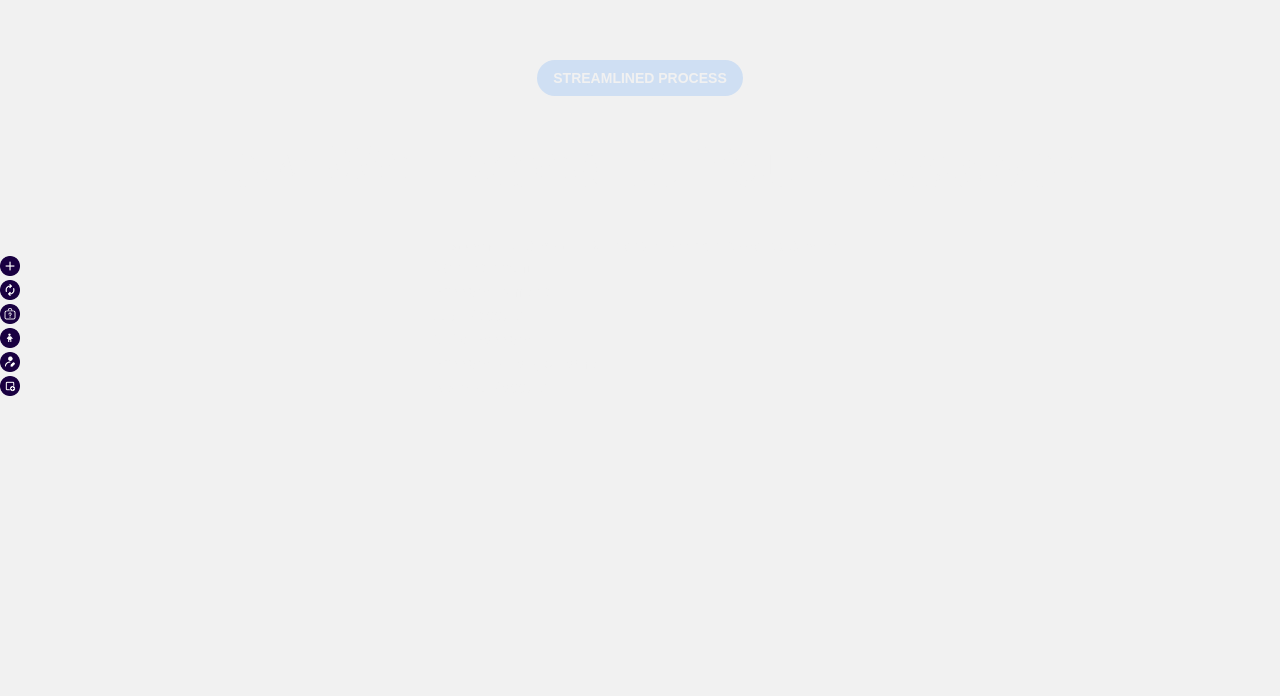
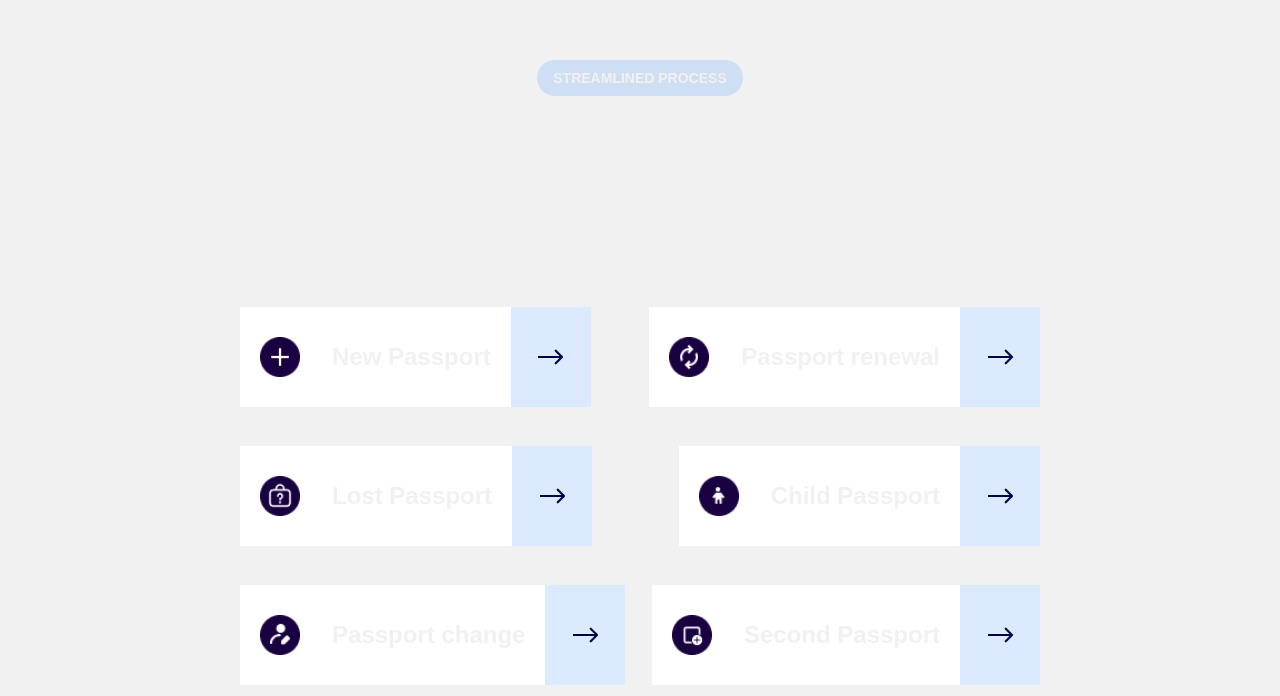
Before and after one commit to Demilade01/travel-docs, a Next.js app: page / in a window 1280 px wide. Shown: the part 2189-2885 px from the top of the page. Before the commit the page ends 2589 px from the top, so only its background shows below. Built offline with nearby package versions, Linux system fonts and the light colour scheme.

Commit message:
finish mplementing cards

```diff
--- a/app/globals.css
+++ b/app/globals.css
@@ -19,3 +19,26 @@ body {
   background: var(--background);
   font-family: Arial, Helvetica, sans-serif;
 }
+
+.passport-arrow{
+  background-image: url("/assets/arrow.png");
+  height: 100px;
+  width: 20px;
+  margin-top: 0;
+  background-color: #DBEAFF;
+  background-position: center;
+  background-repeat: no-repeat;
+  display: flex;
+  justify-content: center;
+  align-items: center;
+}
+
+.card{
+  display: grid;
+  gap: 20px 20px;
+}
+
+.bg-card {
+  background-color: white;
+  padding: 20px;
+}
--- a/components/PassportServices.tsx
+++ b/components/PassportServices.tsx
@@ -4,24 +4,29 @@ import React from 'react'
 
 const PassportServices = () => {
   return (
-    <div className='container mx-auto '>
+    <div className='container mx-auto'>
       <div className='flex flex-col items-center justify-center'>
         <p className='uppercase font-bold text-sm bg-[#cfdff3] py-2 px-4 rounded-full'>Streamlined process</p>
         <h3 className='text-6xl font-extrabold mt-10 sm:text-center'>How We Expedite Your Passport</h3>
-        <p className='text-sm mt-10 capitalize font-light'>Discover the simplicity behind our passport expedited services</p>
+        <p className='text-sm mt-10 capitalize font-light mb-10'>Discover the simplicity behind our passport expedited services</p>
       </div>
 
-      <div>
+        <div className='flex justify-between flex-wrap mx-auto items-center w-[800px] h-[400px] gap-4'>
           {passportContent.map((pass) => (
-          <div key={pass.title} className='grid grid-cols-3 gap-4'>
+            <div key={pass.title} className='flex'>
+              <div className='flex space-x-4 gap-4 bg-card items-center'>
                 <Image
                   src={pass.image}
                   alt={pass.title}
                   width={20}
                   height={20}
+                  className='h-10 w-10'
                 />
 
-            <p>{pass.title}</p>
+                <p className='text-2xl font-bold'>{pass.title}</p>
+              </div>
+                <button className='passport-arrow px-10 py-5 h-full w-full'>
+                </button>
             </div>
           ))}
         </div>
--- a/constants/index.ts
+++ b/constants/index.ts
@@ -65,7 +65,7 @@ export const passportContent = [
   },
   {
     image: "/assets/renewal.png",
-    title: "Passport renewa;",
+    title: "Passport renewal",
   },
   {
     image: "/assets/lostp.png",
@@ -77,7 +77,7 @@ export const passportContent = [
   },
   {
     image: "/assets/changename.png",
-    title: "Passport change name",
+    title: "Passport change",
   },
   {
     image: "/assets/secondp.png",
```
Lines whose indentation alone changed are shown as unchanged.
